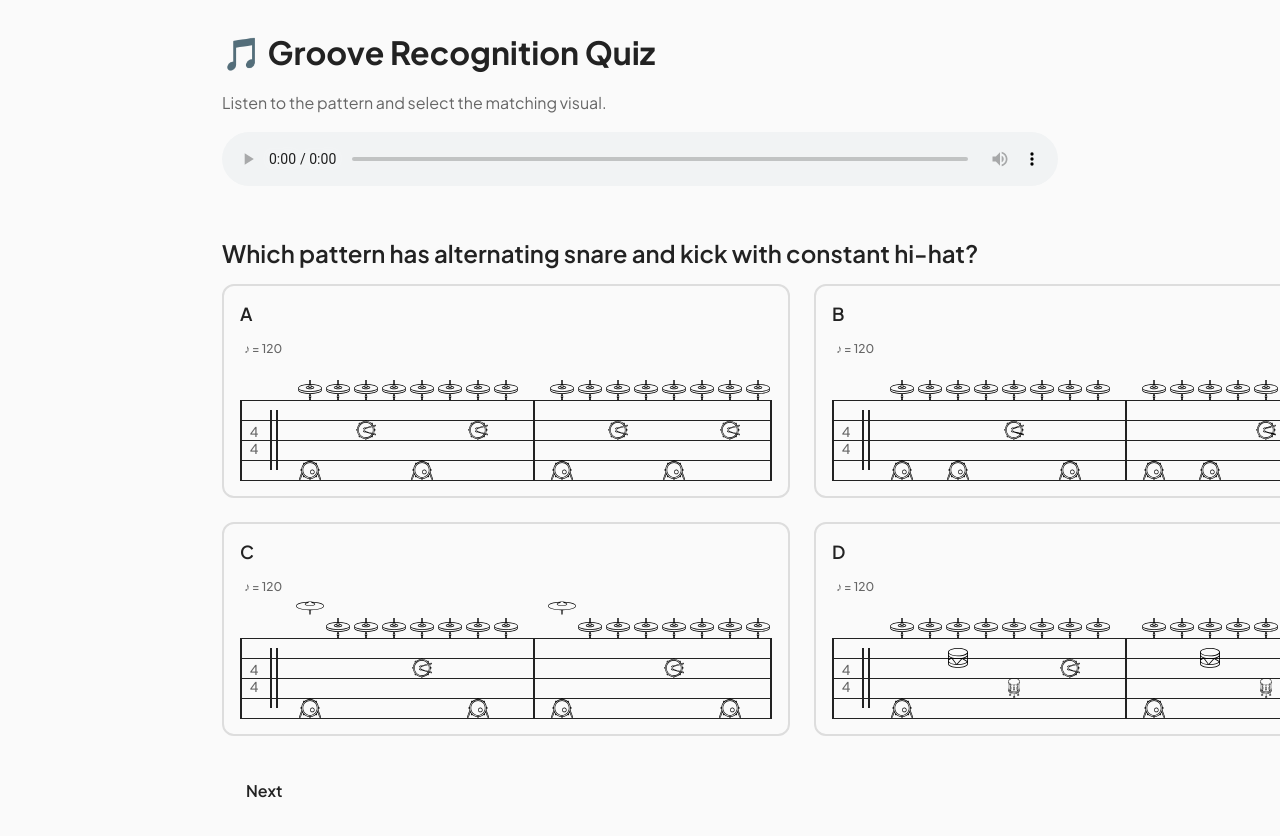
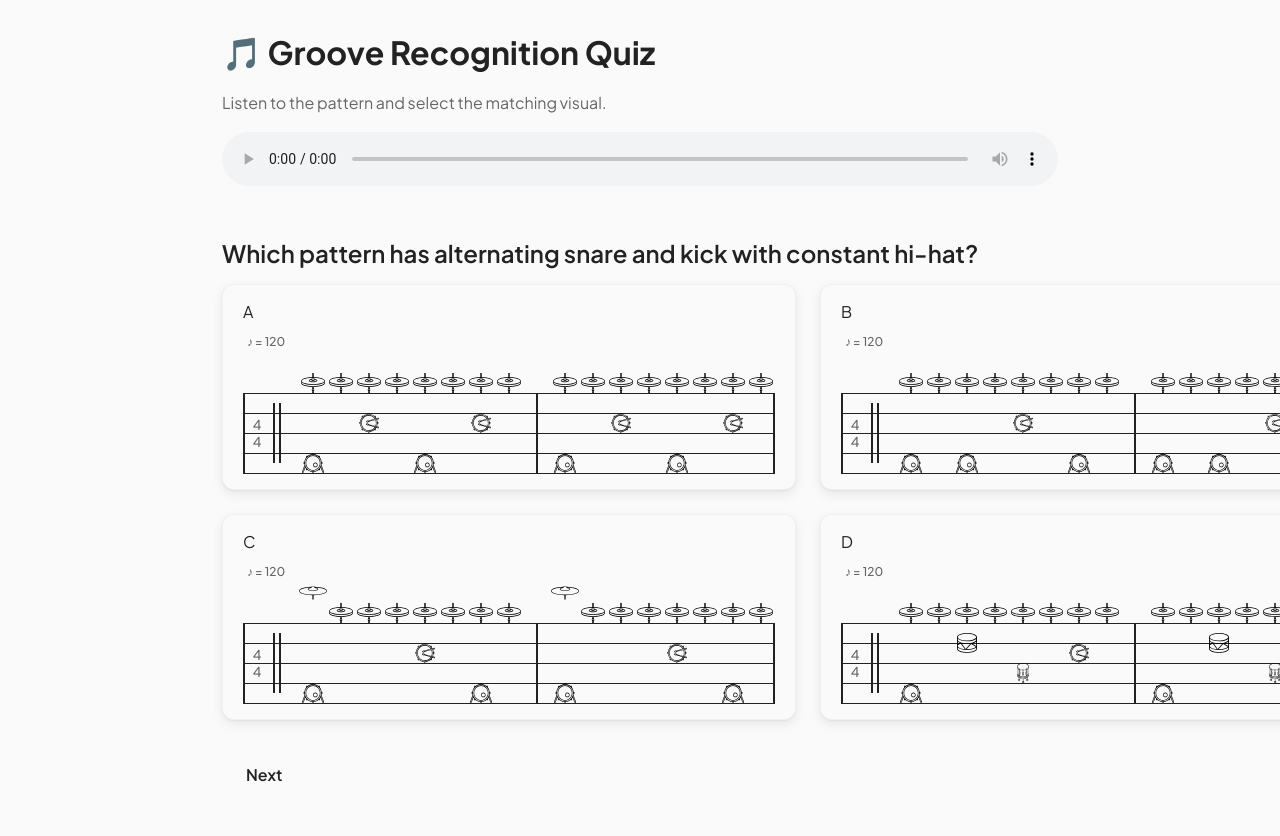
Before and after one commit to w-gluza/ghostnote, a Next.js app: page /quiz in a window 1280 px wide. Shown: the top 836 px of the page. Built offline with nearby package versions, Linux system fonts and the light colour scheme.

Commit message:
styling: pattern card

```diff
--- a/app/common/PatternCard/PatternCard.module.css
+++ b/app/common/PatternCard/PatternCard.module.css
@@ -1,29 +1,31 @@
 .card {
-  border: 2px solid var(--color-gray-300);
+  border: 1px solid rgba(0, 0, 0, 0.04);
   border-radius: 12px;
-  padding: 1rem;
+  padding: 16px 20px;
   background: var(--color-white);
+  box-shadow:
+    0 1px 2px rgba(0, 0, 0, 0.05),
+    0 4px 12px rgba(0, 0, 0, 0.08);
   cursor: pointer;
   transition:
     border-color 0.2s ease,
-    box-shadow 0.2s ease;
+    box-shadow 0.2s ease,
+    transform 0.2s ease;
   display: flex;
   flex-direction: column;
-  gap: 0.75rem;
+  gap: 12px;
 }
 
 .card:hover {
-  border-color: var(--color-gray-600);
-  box-shadow: 0 2px 8px rgba(0, 0, 0, 0.05);
+  box-shadow:
+    inset 0 0 0 1px var(--color-gray-200),
+    0 4px 8px rgba(0, 0, 0, 0.06),
+    0 8px 16px rgba(0, 0, 0, 0.08);
 }
-
 .selected {
-  border-color: var(--color-black);
-  box-shadow: 0 0 0 2px var(--color-black);
+  border: 1px solid var(--color-black);
+  box-shadow:
+    inset 0 0 0 1px var(--color-gray-200),
+    0 4px 8px rgba(0, 0, 0, 0.06),
+    0 8px 16px rgba(0, 0, 0, 0.08);
 }
-
-.label {
-  font-weight: 600;
-  font-size: 1.125rem;
-  margin-bottom: 0.25rem;
-}
--- a/app/common/PatternCard/PatternCard.tsx
+++ b/app/common/PatternCard/PatternCard.tsx
@@ -8,12 +8,12 @@ interface PatternCardProps {
   children: ReactNode;
 }
 
-const PatternCard: React.FC<PatternCardProps> = ({
+const PatternCard = ({
   label,
   selected,
   onSelect,
   children,
-}) => {
+}: PatternCardProps) => {
   return (
     <div
       className={`${styles.card} ${selected ? styles.selected : ""}`}
```
